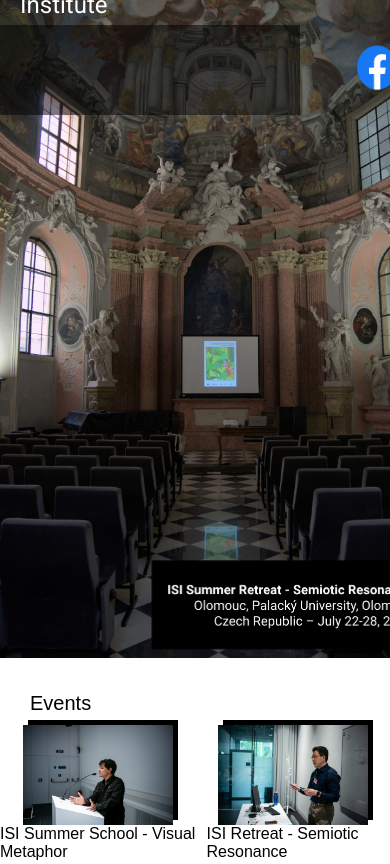
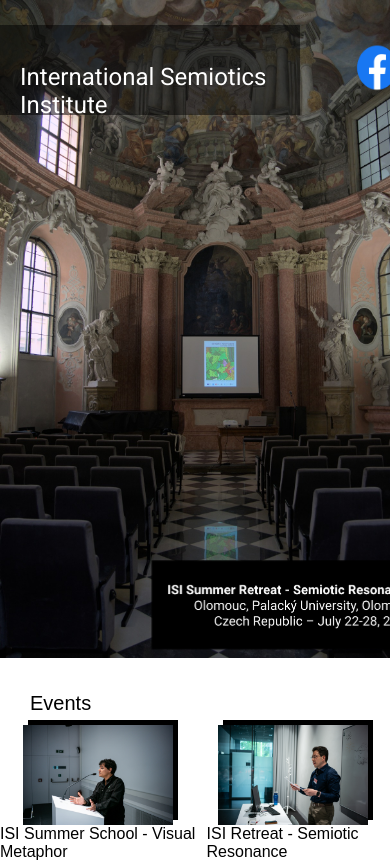
Before and after one commit to ncavazos/isi-website, a plain HTML site: page index.html in a window 390 px wide. Shown: the top 864 px of the page. Drawn offline with Linux system fonts and the light colour scheme; a web font is replaced by a local one.

Commit message:
Update style.css

```diff
--- a/styles/style.css
+++ b/styles/style.css
@@ -48,7 +48,7 @@ p {
     position: absolute;
     display: flex;
     z-index: 4;
-    bottom: 800px;
+    bottom: 700px;
   }
 
   .logo p {
```
